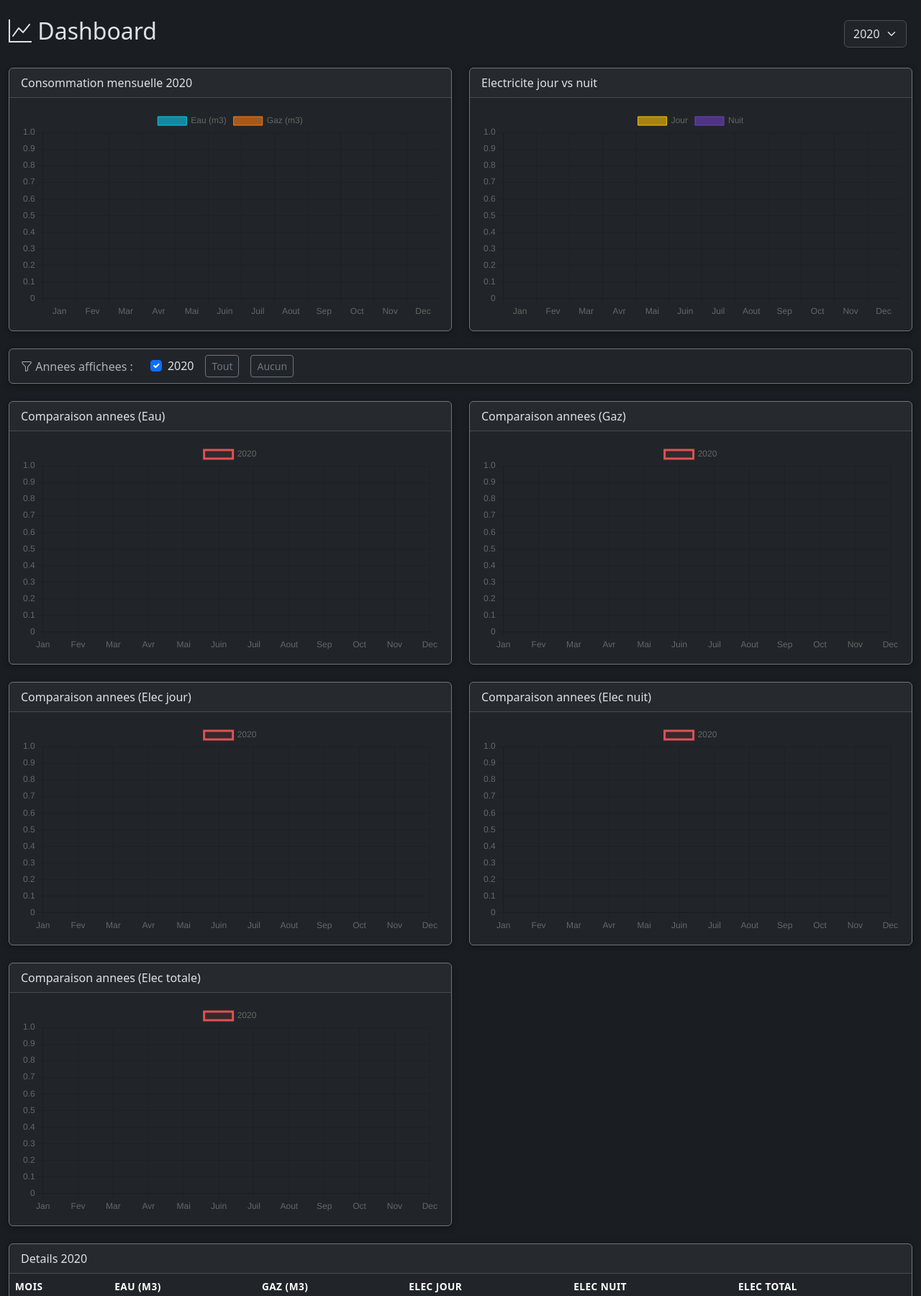
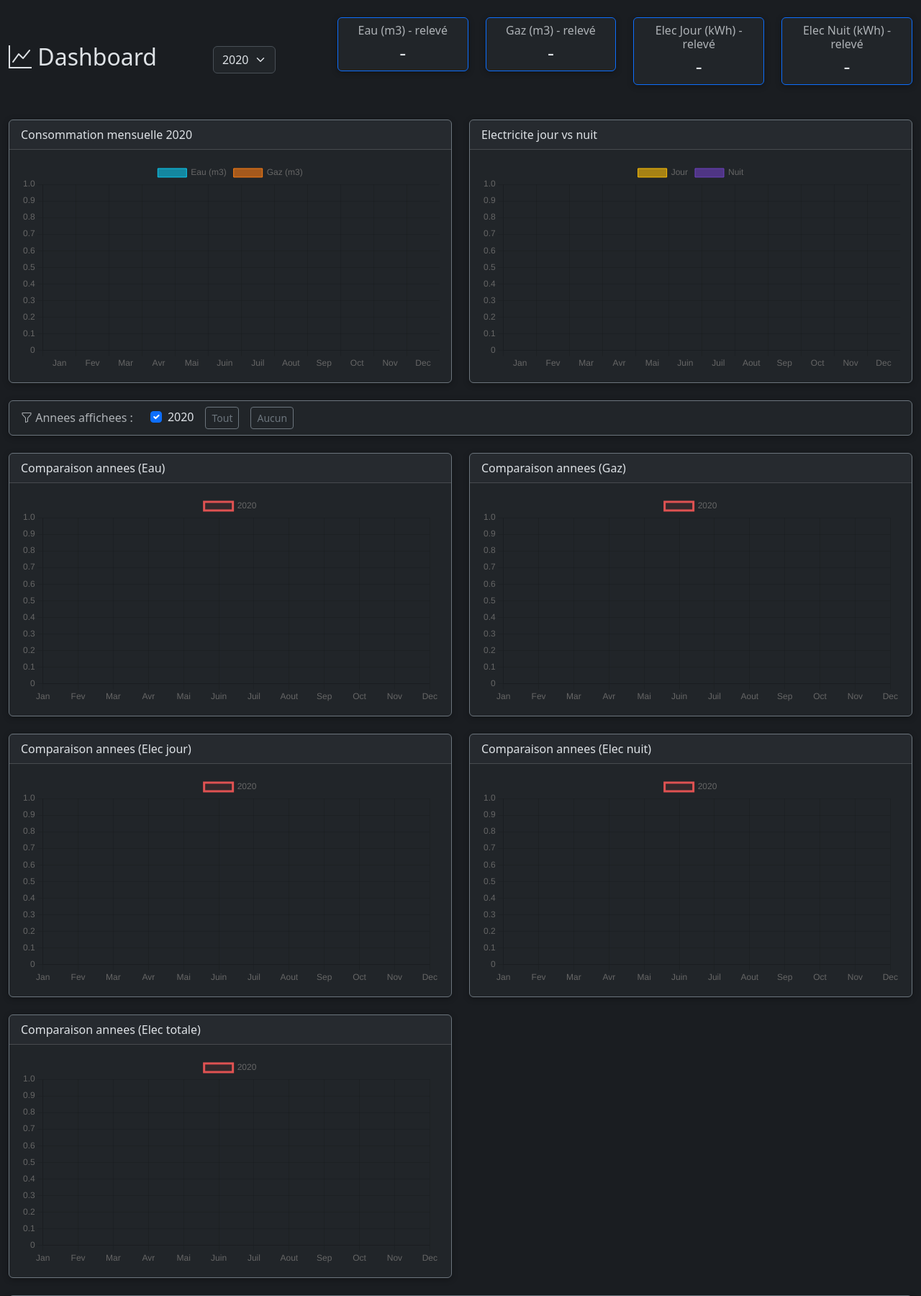
Before and after one commit to made2001/conso-maison, a Flask app: page / in a window 1280 px wide. Shown: the part 57-1857 px from the top of the page at 72% size. Run offline with Flask 3, Linux system fonts and the light colour scheme; a user stored in the database is signed in; tables that the repository leaves empty hold one stand-in row (values such as "Sample post").

Commit message:
Affichage de la valeur brute du dernier releve par compteur

```diff
--- a/app/routes.py
+++ b/app/routes.py
@@ -61,6 +61,18 @@ def dashboard():
         if meter_key in cost_map and total:
             annual[f"{meter_key}_cost"] = round(total * cost_map[meter_key].unit_price, 2)
 
+    latest = {}
+    latest_period = ""
+    for meter_key in METERS:
+        r = MeterReading.query.filter_by(meter=meter_key).order_by(
+            MeterReading.year.desc(), MeterReading.month.desc()
+        ).first()
+        if r:
+            latest[meter_key] = r.value
+            p = f"{r.year}-{r.month:02d}"
+            if p > latest_period:
+                latest_period = p
+
     return render_template(
         "dashboard.html",
         years=years,
@@ -69,6 +81,8 @@ def dashboard():
         meters=METERS,
         annual=annual,
         cost_map=cost_map,
+        latest=latest,
+        latest_period=latest_period,
     )
 
 
--- a/app/templates/dashboard.html
+++ b/app/templates/dashboard.html
@@ -9,6 +9,20 @@
             {% endfor %}
         </select>
     </form>
+
+<div class="row mb-4">
+    {% for key, label in meters.items() %}
+    <div class="col-6 col-md-3">
+        <div class="card bg-dark border-primary text-center">
+            <div class="card-body py-2">
+                <h6 class="text-muted mb-1">{{ label }} - relevé</h6>
+                <h3 class="mb-0">{{ latest.get(key, '-') }}</h3>
+                {% if latest_period %}<small class="text-secondary">au {{ latest_period }}</small>{% endif %}
+            </div>
+        </div>
+    </div>
+    {% endfor %}
+</div>
 </div>
 
 <div class="row mb-4">
```
